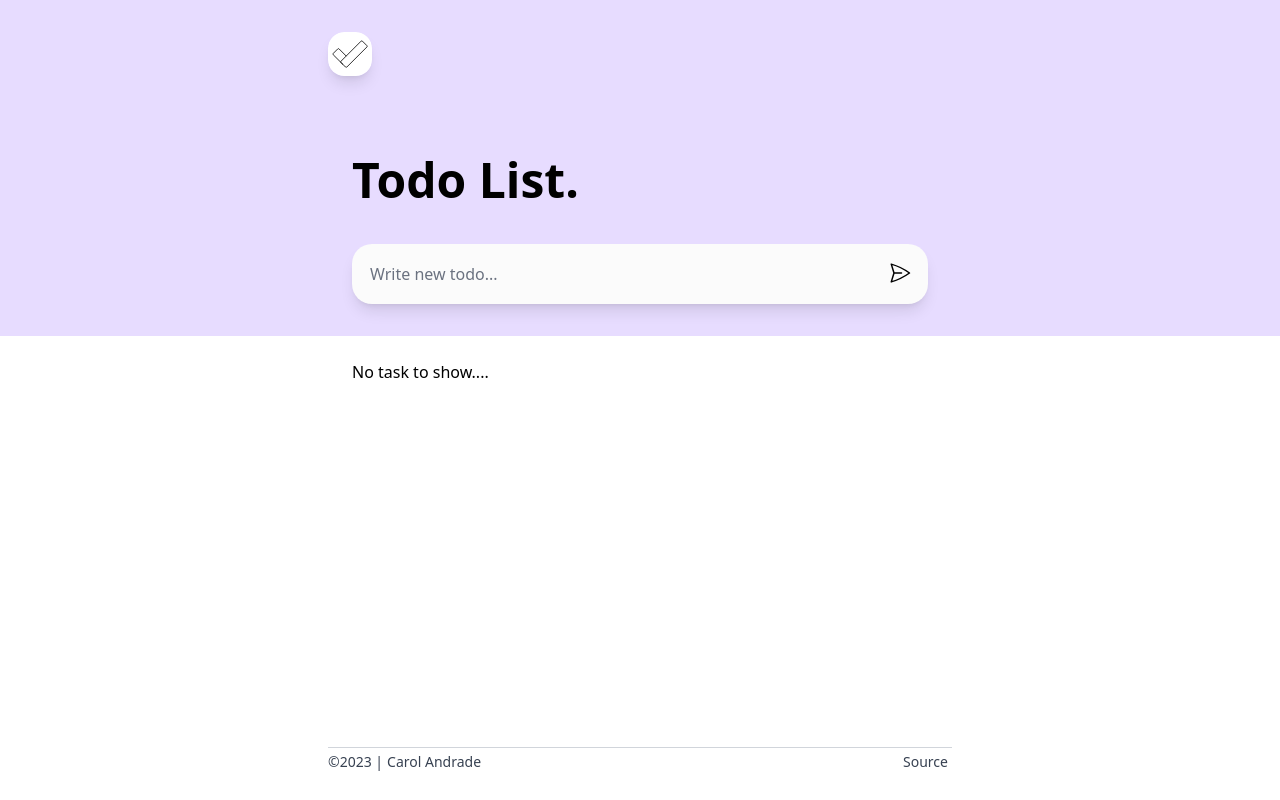
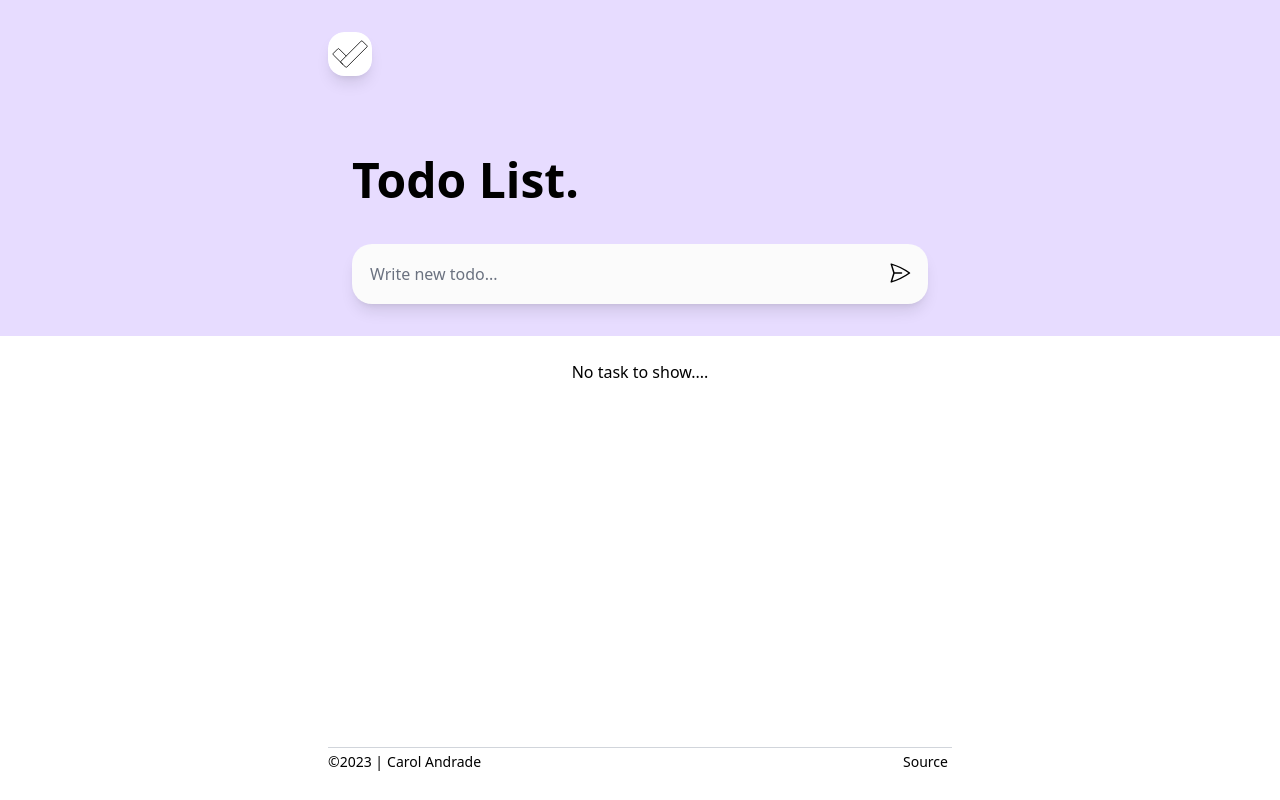
Before and after one commit to carolandrade1/todo-list-app, a React (Vite) app: page / in a window 1280 px wide. Built offline with nearby package versions, Linux system fonts and the light colour scheme.

Commit message:
style: update components style

```diff
--- a/src/components/containerTodoList.tsx
+++ b/src/components/containerTodoList.tsx
@@ -15,7 +15,9 @@ export const ContainerTodoList = () => {
   return (
     <>
       <TodoAddForm />
-      {Object.entries(todos).length === 0 && <p>No task to show....</p>}
+      {Object.entries(todos).length === 0 && (
+        <p className='text-center'>No task to show....</p>
+      )}
 
       <div className='flex flex-col m-auto max-w-[30rem] w-full'>
         {notDoneTodo.length != 0 && (
--- a/src/components/footer.tsx
+++ b/src/components/footer.tsx
@@ -1,7 +1,7 @@
 export const Footer = () => {
   return (
     <footer className='flex justify-between border-t-[1px] border-gray-300 w-full'>
-      <div className='flex items-center text-gray-700 md:text-base gap-1'>
+      <div className='flex items-center md:text-base gap-1'>
         <span className='text-sm'> ©{new Date().getFullYear()} | </span>
         <a
           href='https://github.com/carolandrade1'
@@ -21,7 +21,7 @@ export const Footer = () => {
           rel='noopener noreferrer'
           aria-label='Source code of this project'
           title='Source code of this project'
-          className='flex justify-between gap-1 items-center p-1 rounded-lg text-gray-700 text-sm'
+          className='flex justify-between gap-1 items-center p-1 rounded-lg text-sm'
         >
           Source
         </a>
```
